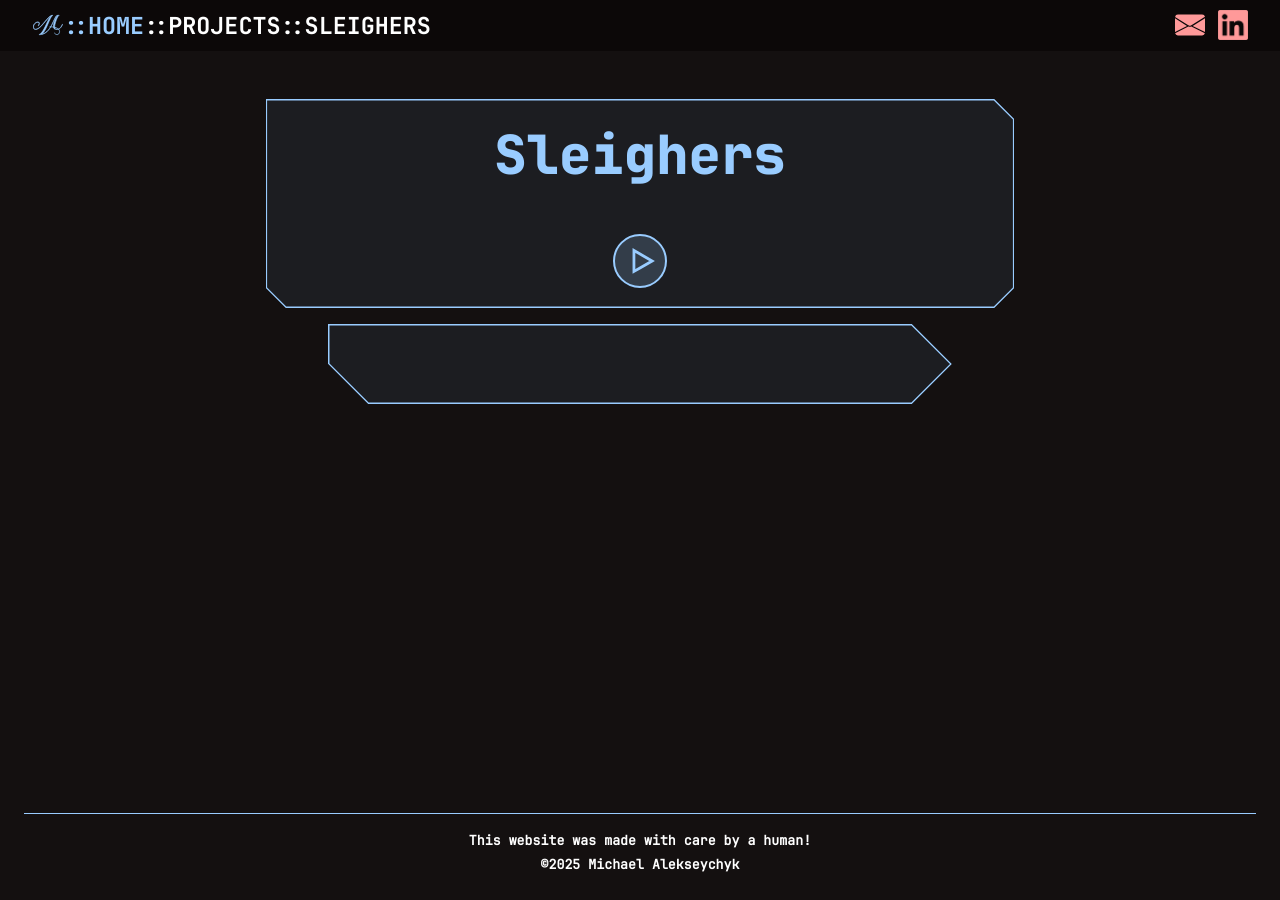
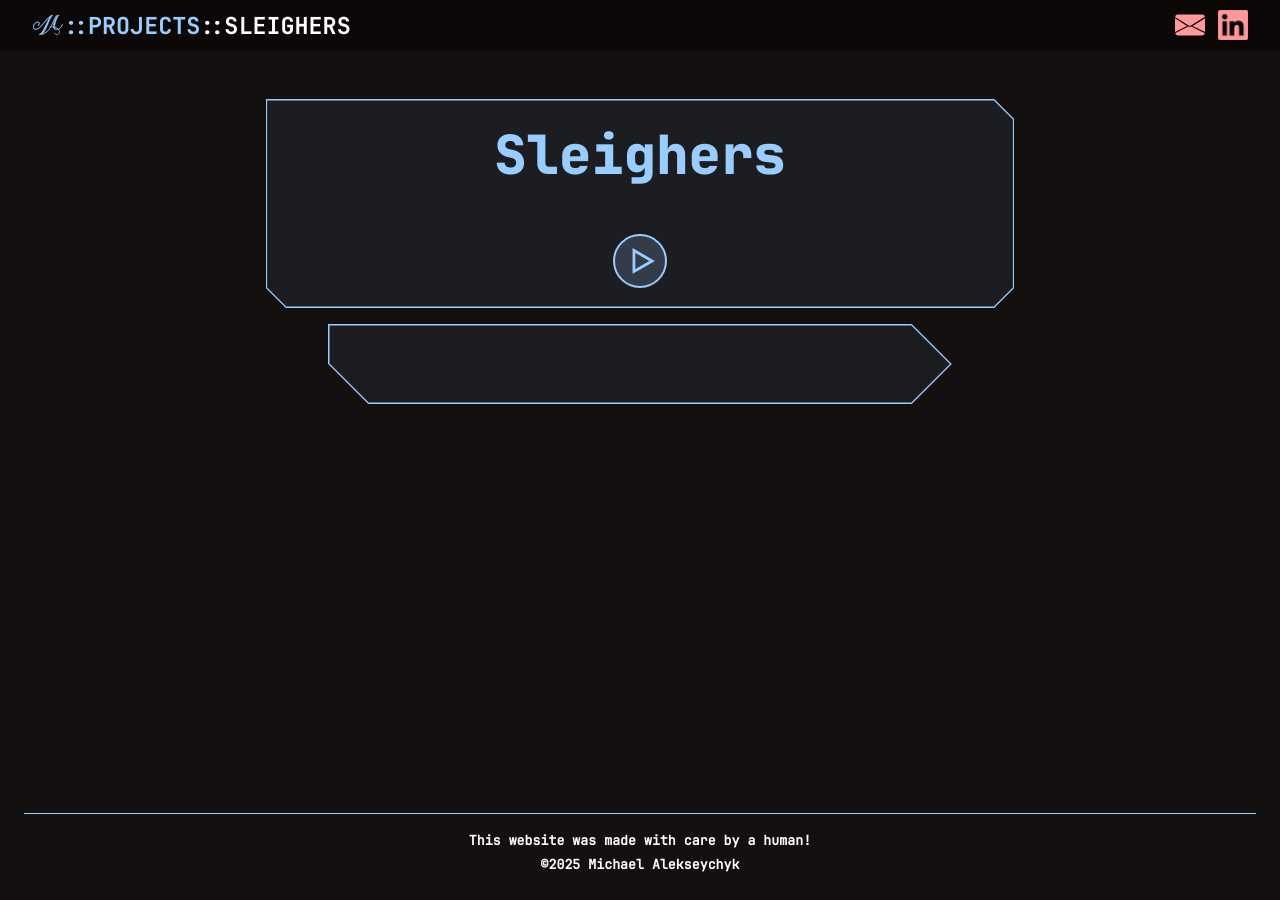
Before and after one commit to MellifiedRadishes/MellifiedRadishes.github.io, a Jekyll site: the page sleighers/index.html, which Jekyll copies as it is, in a window 1280 px wide. Built offline with Jekyll 4.4.1, drawn with Linux system fonts in a browser that asks for light colours.

Commit message:
Added under construction for sleighers play button. Fixed header.

```diff
--- a/currentcrisis/index.html
+++ b/currentcrisis/index.html
@@ -15,7 +15,7 @@
                     </div>
                 </a>
                 <h3 class="HeaderItem">
-                    <span style="color: var(--color-primary); letter-spacing:-4px; margin: 0 -4px 0 -4px;">::</span><span style="color: var(--color-primary); margin: 0 -4px 0 0;">HOME</span><span style="letter-spacing:-4px; margin: 0 -4px 0 -4px;">::</span><span style="margin: 0 -4px 0 0;">PROJECTS</span><span style="letter-spacing:-4px; margin: 0 -4px 0 -4px;">::</span>CURRENTCRISIS
+                    <span style="color: var(--color-primary); letter-spacing:-4px; margin: 0 -4px 0 -4px;">::</span><span style="color: var(--color-primary); margin: 0 -4px 0 0;">PROJECTS</span><span style="letter-spacing:-4px; margin: 0 -4px 0 -4px;">::</span>CURRENTCRISIS
 
                 </h3>
             </div>
--- a/sleighers/index.html
+++ b/sleighers/index.html
@@ -15,7 +15,7 @@
                     </div>
                 </a>
                 <h3 class="HeaderItem">
-                    <span style="color: var(--color-primary); letter-spacing:-4px; margin: 0 -4px 0 -4px;">::</span><span style="color: var(--color-primary); margin: 0 -4px 0 0;">HOME</span><span style="letter-spacing:-4px; margin: 0 -4px 0 -4px;">::</span><span style="margin: 0 -4px 0 0;">PROJECTS</span><span style="letter-spacing:-4px; margin: 0 -4px 0 -4px;">::</span>SLEIGHERS
+                    <span style="color: var(--color-primary); letter-spacing:-4px; margin: 0 -4px 0 -4px;">::</span><span style="color: var(--color-primary); margin: 0 -4px 0 0;">PROJECTS</span><span style="letter-spacing:-4px; margin: 0 -4px 0 -4px;">::</span>SLEIGHERS
                 </h3>
             </div>
             <div id="HeaderRight">
--- a/styles.css
+++ b/styles.css
@@ -381,3 +381,18 @@
     display: none;
     visibility: hidden;
 }
+
+#ComingSoonLabel{
+    position: absolute;
+    font-family: JetBrainsMono-ExtraBold, monospace;
+    top: 50%;
+    left: 50%;
+    transform: translate(-50%, -50%);
+    color: var(--color-secondary);
+    font-size: 20px;
+    opacity: 0;
+    text-shadow: -2px 0 black, 0 2px black, 2px 0 black, 0 -2px black;
+}
+#ComingSoonLabel:hover{
+    opacity: 1;
+}
--- a/tetracity/index.html
+++ b/tetracity/index.html
@@ -15,7 +15,7 @@
                     </div>
                 </a>
                 <h3 class="HeaderItem">
-                    <span style="color: var(--color-primary); letter-spacing:-4px; margin: 0 -4px 0 -4px;">::</span><span style="color: var(--color-primary); margin: 0 -4px 0 0;">HOME</span><span style="letter-spacing:-4px; margin: 0 -4px 0 -4px;">::</span><span style="margin: 0 -4px 0 0;">PROJECTS</span><span style="letter-spacing:-4px; margin: 0 -4px 0 -4px;">::</span>TETRACITY
+                    <span style="color: var(--color-primary); letter-spacing:-4px; margin: 0 -4px 0 -4px;">::</span><span style="color: var(--color-primary); margin: 0 -4px 0 0;">PROJECTS</span><span style="letter-spacing:-4px; margin: 0 -4px 0 -4px;">::</span>TETRACITY
                 </h3>
             </div>
             <div id="HeaderRight">
```
Also changed, not shown: other parts of sleighers/index.html (+1 -0 lines), index.md (+1 -1 lines).
